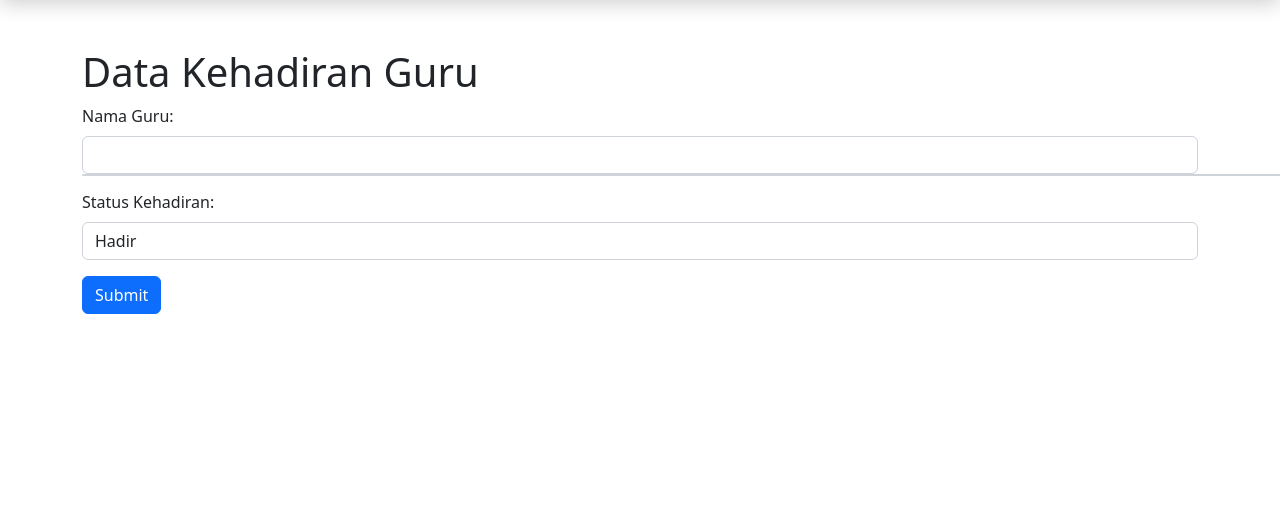
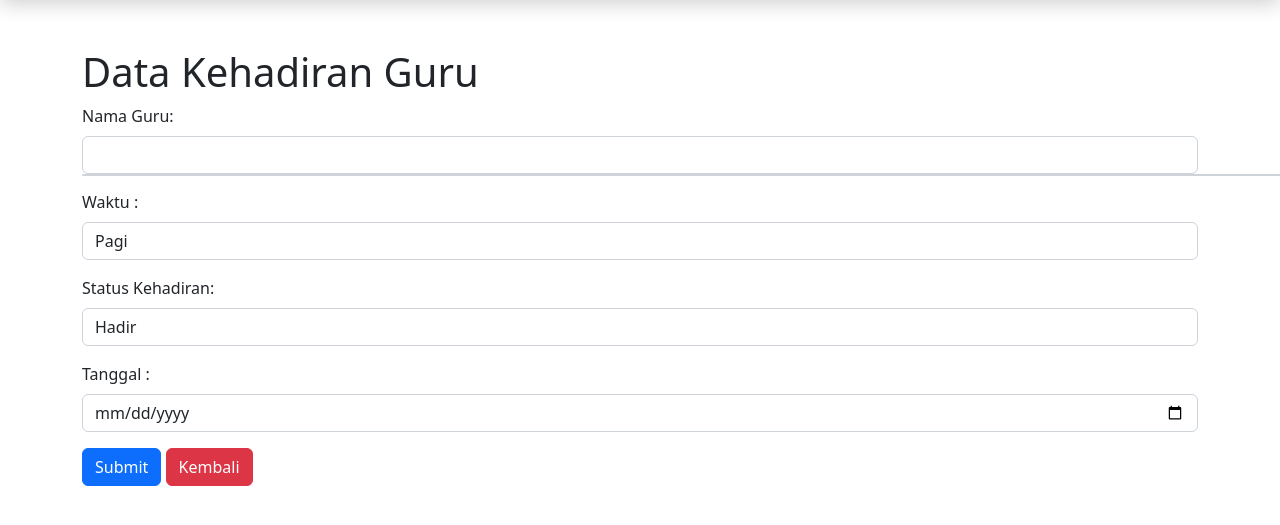
Before and after one commit to AminAmrullah03/digidas1, a Flask app: page /absensi_kehadiran in a window 1280 px wide; the page is wider, and only the part inside the window is pictured. Shown: the part 74-599 px from the top of that part. Run offline with Flask 3, Linux system fonts and the light colour scheme; the visitor is signed in with stand-in values (Sample User, id 1); some libraries are stand-ins or nearby versions.

Commit message:
tambah_absensi

```diff
--- a/app.py
+++ b/app.py
@@ -113,11 +113,14 @@ def tambah_absensi():
     if request.method == 'POST':
             data = {
                 'nama': request.form['nama'],
+                'waktu': request.form['waktu'],
                 'hadir': request.form['hadir'],
+                'tanggal' : request.form['tanggal']
             }
             print(data)
-            # ramadan.insert_one(data)
+            ramadan.insert_one(data)
             return redirect(url_for('absensi_kehadiran', success=1))
+    return render_template('absensi_kehadiran')
 
 @app.route("/data_kehadiran")
 def data_hadir():
--- a/templates/absensi_kehadiran.html
+++ b/templates/absensi_kehadiran.html
@@ -15,7 +15,7 @@
     <script src="https://code.jquery.com/jquery-3.6.0.min.js"></script>
     <link href="https://cdn.jsdelivr.net/npm/bootstrap@5.2.1/dist/css/bootstrap.min.css" rel="stylesheet"
         integrity="sha384-iYQeCzEYFbKjA/T2uDLTpkwGzCiq6soy8tYaI1GyVh/UjpbCx/TYkiZhlZB6+fzT" crossorigin="anonymous">
-    <script src="https://unpkg.com/sweetalert/dist/sweetalert.min.js"></script>
+    <script src="https://cdn.jsdelivr.net/npm/sweetalert2@10"></script>
     <title>DIGIDAS</title>
     <link rel="icon" type="image/png" href="/static/pic/ppd.png">
 </head>
@@ -46,8 +46,16 @@
         <form method="post" action="/tambah_absensi">
             <div class="form-group">
                 <label for="namaGuruInput">Nama Guru:</label>
-                <input type="text" class="form-control" id="namaGuruInput" name="nama">
+                <input type="text" class="form-control" id="namaGuruInput" name="nama" required>
                 <div class="autocomplete-dropdown" id="autocompleteDropdown"></div>
+            </div>
+            <div class="form-group">
+                <label for="statusSelect">Waktu :</label>
+                <select class="form-control" id="statusSelect" name="waktu">
+                    <option value="Pagi">Pagi</option>
+                    <option value="Sore">Sore</option>
+                    <option value="Malam">Malam</option>
+                </select>
             </div>
             <div class="form-group">
                 <label for="statusSelect">Status Kehadiran:</label>
@@ -57,10 +65,33 @@
                     <option value="alpha">Alpha</option>
                 </select>
             </div>
+            <div class="form-group">
+                <label for="namaGuruInput">Tanggal :</label>
+                <input type="date" class="form-control" id="namaGuruInput" name="tanggal" required>
+            </div>
             <button type="submit" class="btn btn-primary">Submit</button>
+            <a href="/absensi"><button type="button" class="btn btn-danger">Kembali</button></a>
         </form>
     </div>
     <script>
+        document.addEventListener("DOMContentLoaded", function () {
+            // Ambil nilai dari parameter query string 'success' (contoh: "?success=1")
+            var successParam = new URLSearchParams(window.location.search).get('success');
+
+            // Periksa apakah parameter 'success' ada dan bernilai 1
+            if (successParam === '1') {
+                // Tampilkan pop-up alert jika berhasil
+                Swal.fire({
+                    title: "Berhasil ditambahkan!",
+                    text: "You clicked the button!",
+                    icon: "success"
+                }).then(function () {
+                    // Hapus parameter 'success' dari URL
+                    var urlWithoutSuccessParam = window.location.href.split('?')[0];
+                    window.history.replaceState({}, document.title, urlWithoutSuccessParam);
+                });
+            }
+        });
         const namaGuruInput = document.getElementById('namaGuruInput');
         const autocompleteDropdown = document.getElementById('autocompleteDropdown');
 
@@ -135,45 +166,7 @@
                 autocompleteDropdown.style.display = 'none';
             }
         });
-        $(document).ready(function () {
-            $('form').submit(function (event) {
-                event.preventDefault();
-                var form = $(this);
-                $.ajax({
-                    type: form.attr('method'),
-                    url: form.attr('action'),
-                    data: form.serialize(),
-                    dataType: 'json',
-                    success: function (data) {
-                        if (data.success) {
-                            swal({
-                                title: "Sukses!",
-                                text: data.message,
-                                icon: "success",
-                                button: "OK",
-                            }).then(function () {
-                                window.location.href = "/absensi_kehadiran"; // Redirect ke halaman utama setelah menekan OK
-                            });
-                        } else {
-                            swal({
-                                title: "Gagal!",
-                                text: data.message,
-                                icon: "error",
-                                button: "OK",
-                            });
-                        }
-                    },
-                    error: function () {
-                        swal({
-                            title: "Gagal!",
-                            text: "Terjadi kesalahan saat memproses permintaan.",
-                            icon: "error",
-                            button: "OK",
-                        });
-                    }
-                });
-            });
-        });
+
     </script>
 </body>
 
```
